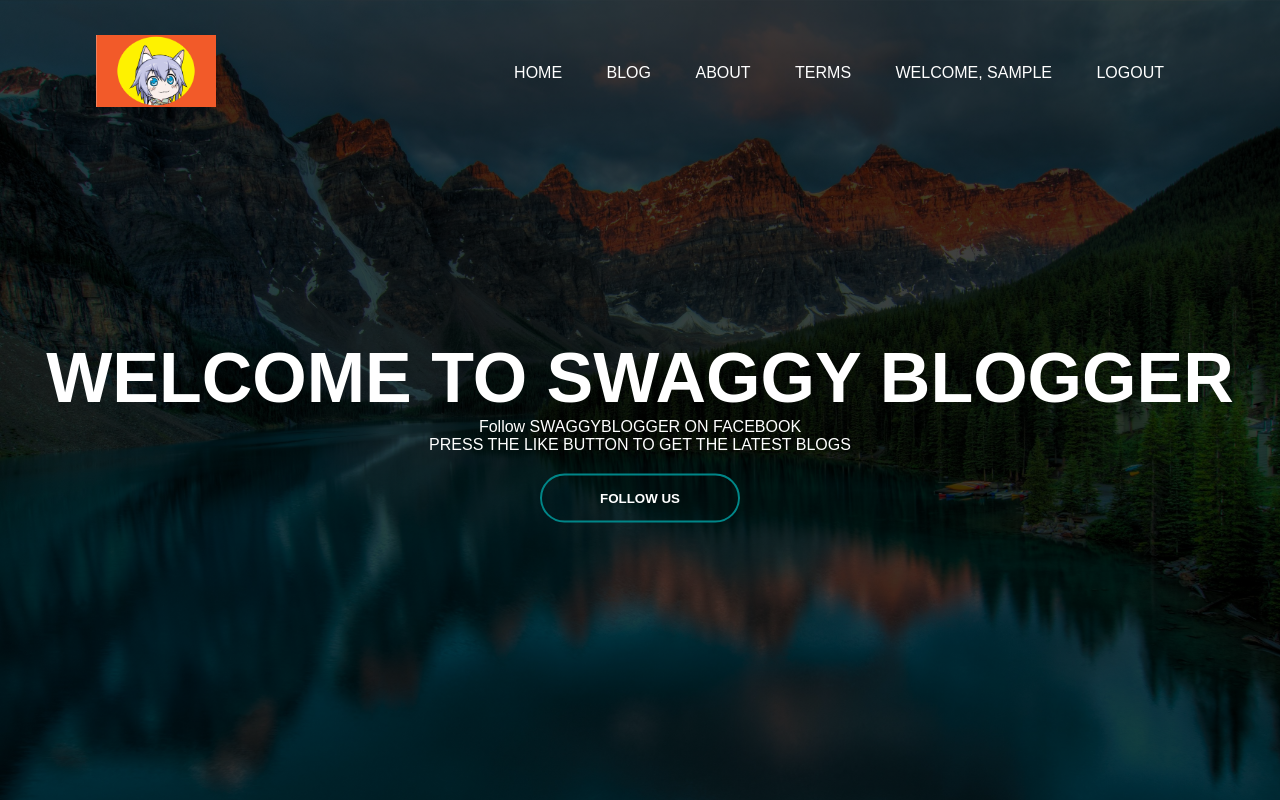
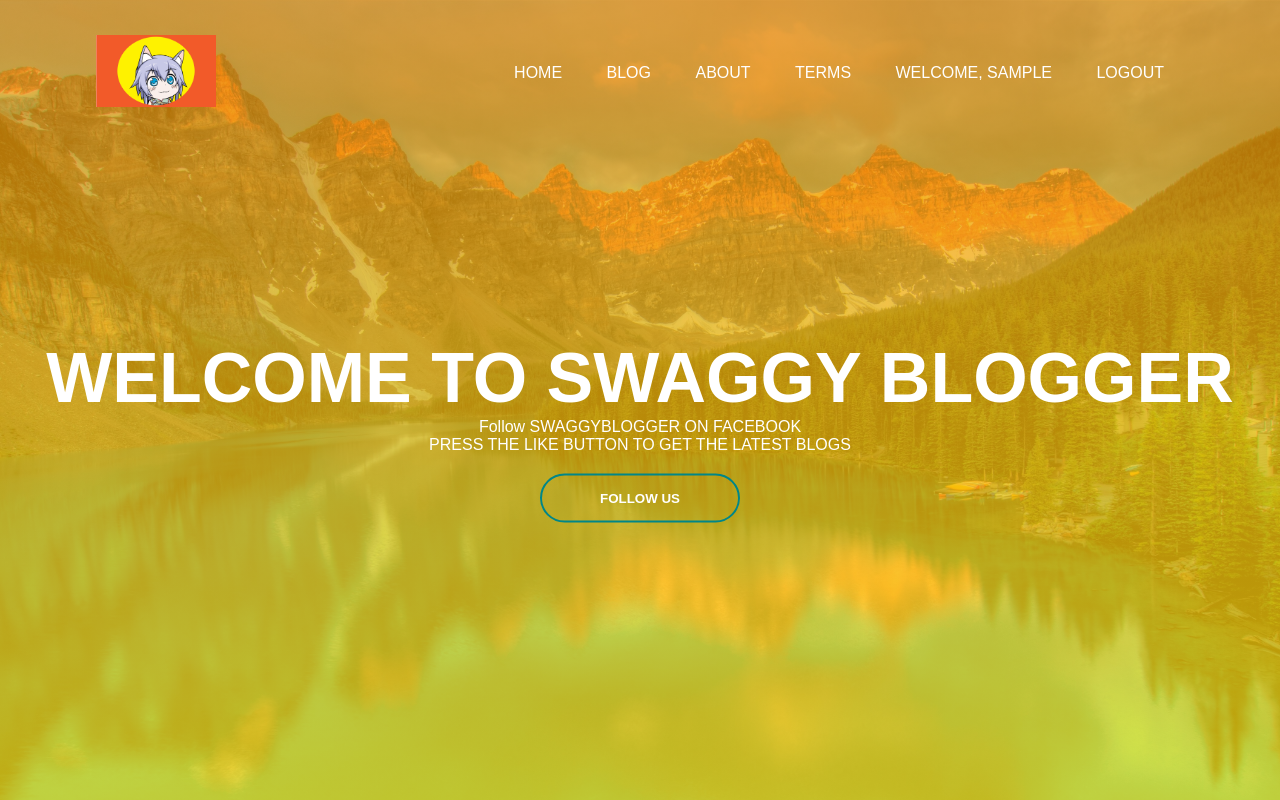
Before and after one commit to vectorsigmaissomewhere/Flask-Projects, a Flask app: page /home in a window 1280 px wide. Run offline with Flask 3, Linux system fonts and the light colour scheme; the visitor is signed in with stand-in values (Sample User, id 1).

Commit message:
Update home.css

```diff
--- a/Blog-web-app/static/home.css
+++ b/Blog-web-app/static/home.css
@@ -7,7 +7,7 @@
 .banner{
     width: 100%;
     height: 100vh;
-    background-image: linear-gradient(rgba(0,0,0,0.75),rgba(0,0,0,0.75)),url(../images/homebackground.jpg);
+    background-image: linear-gradient(rgba(236, 141, 9, 0.75),rgba(255, 223, 14, 0.75)),url(../images/homebackground.jpg);
     background-size: cover;
 }
 
```
